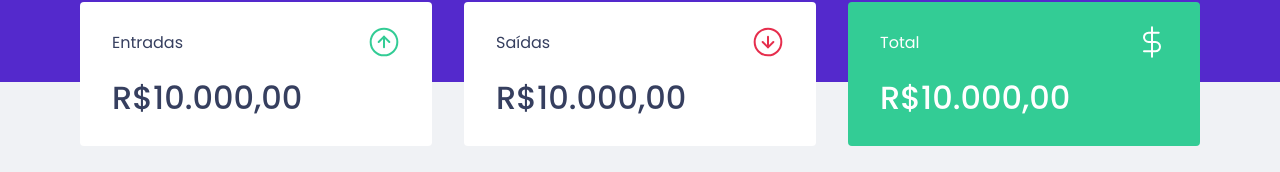
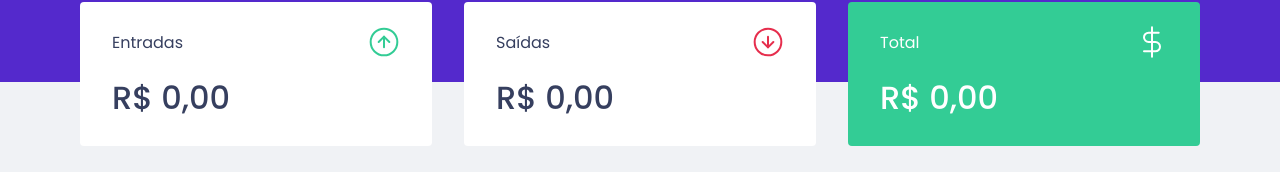
Before and after one commit to eduardo-takeo/dtmoney, a React (Create React App) app: page / in a window 1280 px wide. Shown: the part 158-330 px from the top of the page. Built offline with nearby package versions, Linux system fonts and the light colour scheme; no server answers; what miragejs would draw is missing.

Commit message:
Calculate total amount

```diff
--- a/src/components/Summary/index.tsx
+++ b/src/components/Summary/index.tsx
@@ -1,11 +1,14 @@
-import React from "react";
+import React, { useContext } from "react";
 import { Container } from "./styles";
 
 import incomeImg from "../../assets/income.svg";
 import outcomeImg from "../../assets/outcome.svg";
 import totalImg from "../../assets/total.svg";
+import { TransactionsContext } from "../../contexts/TransactionsContext";
 
 export const Summary = () => {
+  const { summary } = useContext(TransactionsContext);
+
   return (
     <Container>
       <div>
@@ -13,21 +16,36 @@
           <p>Entradas</p>
           <img src={incomeImg} alt="income" />
         </header>
-        <strong>R$10.000,00</strong>
+        <strong>
+          {new Intl.NumberFormat("pt-BR", {
+            style: "currency",
+            currency: "BRL",
+          }).format(summary.deposits)}
+        </strong>
       </div>
       <div>
         <header>
           <p>Saídas</p>
           <img src={outcomeImg} alt="outcome" />
         </header>
-        <strong>R$10.000,00</strong>
+        <strong>
+          {new Intl.NumberFormat("pt-BR", {
+            style: "currency",
+            currency: "BRL",
+          }).format(summary.withdraws)}
+        </strong>
       </div>
       <div className="highlight-background">
         <header>
           <p>Total</p>
           <img src={totalImg} alt="total" />
         </header>
-        <strong>R$10.000,00</strong>
+        <strong>
+          {new Intl.NumberFormat("pt-BR", {
+            style: "currency",
+            currency: "BRL",
+          }).format(summary.total)}
+        </strong>
       </div>
     </Container>
   );
--- a/src/contexts/TransactionsContext.tsx
+++ b/src/contexts/TransactionsContext.tsx
@@ -15,6 +15,11 @@
 interface TransactionContextProviderProps {
   transactions: Transaction[];
   createTransaction: (transaction: TransactionInput) => void;
+  summary: {
+    deposits: number;
+    withdraws: number;
+    total: number;
+  };
 }
 
 interface TransactionsProviderProps {
@@ -50,8 +55,29 @@
     }
   }
 
+  const summary = transactions.reduce(
+    (acc, transaction) => {
+      if (transaction.type === "deposit") {
+        acc.deposits += transaction.amount;
+        acc.total += transaction.amount;
+      } else {
+        acc.withdraws += transaction.amount;
+        acc.total -= transaction.amount;
+      }
+
+      return acc;
+    },
+    {
+      deposits: 0,
+      withdraws: 0,
+      total: 0,
+    }
+  );
+
   return (
-    <TransactionsContext.Provider value={{ transactions, createTransaction }}>
+    <TransactionsContext.Provider
+      value={{ transactions, createTransaction, summary }}
+    >
       {children}
     </TransactionsContext.Provider>
   );
```
